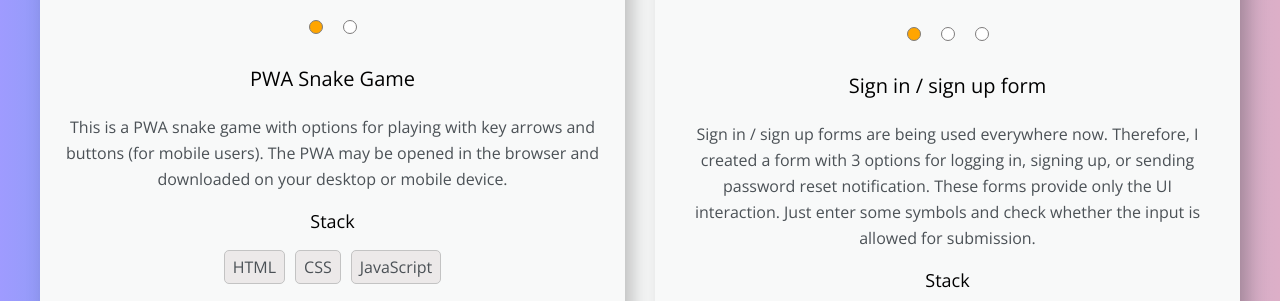
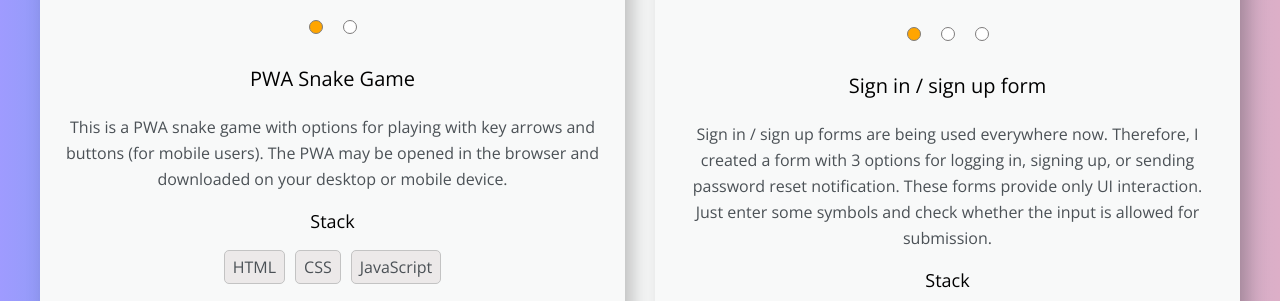
Before and after one commit to Igor-Kulyaev/portfolio, a plain HTML site: page index.html in a window 1280 px wide. Shown: the part 2320-2621 px from the top of the page. Drawn offline with nearby package versions, Linux system fonts and the light colour scheme.

Commit message:
Update index.html

```diff
--- a/index.html
+++ b/index.html
@@ -226,7 +226,7 @@
                         <h6 class="post-title">Sign in / sign up form</h6>
                         <p class="post-info">Sign in / sign up forms are being used everywhere now. Therefore, I created
                             a form with 3 options for logging in, signing up, or sending password reset notification.
-                            These forms provide only the UI interaction. Just enter some symbols and check whether the
+                            These forms provide only UI interaction. Just enter some symbols and check whether the
                             input is allowed for submission.
                         </p>
                         <p class="post-stack">Stack</p>
```
